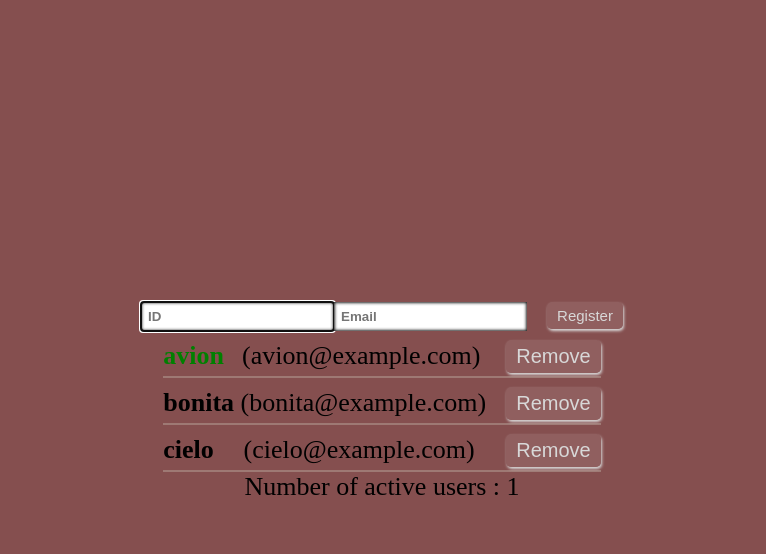
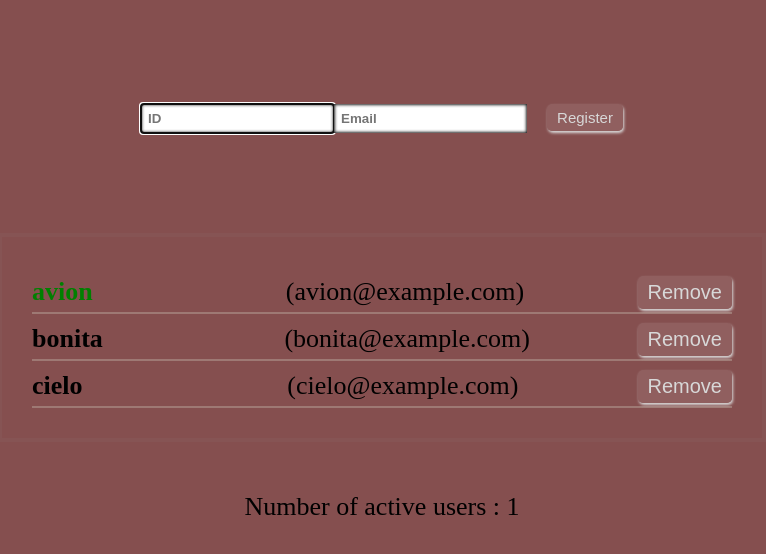
Before and after one commit to BexFox/React_Array, a React (Vite) app: page / in a window 1280 px wide. Shown: the top 554 px of the page, without its empty margins (258-1024 px from the left). Built offline with nearby package versions, Linux system fonts and the light colour scheme; the HTML template or start-up script is replaced by a standard one.

Commit message:
1. Edit the css of App, UserList  2. Implement useCallback in App.jsx

```diff
--- a/src/App.css
+++ b/src/App.css
@@ -1,9 +1,11 @@
 .App {
   height: 100vh;
   background: rgb(133, 79, 79);
+  font-size: calc(10px + 1rem);
   display: flex;
   flex-flow: column;
-  justify-content: center;
   align-items: center;
-  font-size: calc(10px + 1rem);
 }
+.createUser {
+  padding: 100px 0;
+}
--- a/src/App.jsx
+++ b/src/App.jsx
@@ -1,4 +1,4 @@
-import React, { useState, useRef, useMemo } from 'react';
+import React, { useState, useRef, useMemo, useCallback } from 'react';
 import UserList from './UserList';
 import CreateUser from './CreateUser';
 import './App.css';
@@ -14,20 +14,23 @@ function App() {
     email: '',
   });
   const { username, email } = inputs;
-  const onChange = (e) => {
+  const onChange = useCallback(
+    (e) => {
       const { name, value } = e.target;
       setInputs({
         ...inputs,
         [name]: value,
       });
-  };
+    },
+    [inputs]
+  );
   const [users, setUsers] = useState([
     { id: 1, username: 'avion', email: 'avion@example.com', active: true },
     { id: 2, username: 'bonita', email: 'bonita@example.com', active: false },
     { id: 3, username: 'cielo', email: 'cielo@example.com', active: false },
   ]);
   const nextId = useRef(4);
-  const onCreate = () => {
+  const onCreate = useCallback(() => {
     const user = {
       id: nextId.current,
       username,
@@ -40,19 +43,25 @@ function App() {
       email: '',
     });
     nextId.current += 1;
-  };
+  }, [users, username, email]);
 
-  const onRemove = (id) => {
+  const onRemove = useCallback(
+    (id) => {
       setUsers(users.filter((user) => user.id !== id));
-  };
+    },
+    [users]
+  );
 
-  const onToggle = (id) => {
+  const onToggle = useCallback(
+    (id) => {
       setUsers(
         users.map((user) =>
           user.id === id ? { ...user, active: !user.active } : user
         )
       );
-  };
+    },
+    [users]
+  );
   const count = useMemo(() => countActiveUsers(users), [users]);
   return (
     <div className='App'>
--- a/src/UserList.css
+++ b/src/UserList.css
@@ -1,8 +1,17 @@
+/* !notice
+  .userList should be the container, not individually, it's not the proper.
+*/
 .userList {
+  padding: 30px;
+  margin-bottom: 50px;
+  border: 4px solid #9b9b9b14;
+}
+.user {
   position: relative;
   display: flex;
   align-items: center;
   justify-content: space-between;
+  width: 700px;
   margin-top: 5px;
   line-height: 40px;
   border-bottom: 2px rgba(181, 161, 151, 0.526) solid;
--- a/src/UserList.jsx
+++ b/src/UserList.jsx
@@ -6,7 +6,7 @@ function User({ user, onRemove, onToggle }) {
   //   console.log(user);
   // });
   return (
-    <div className='userList'>
+    <div className='user'>
       <b
         style={{
           cursor: 'pointer',
@@ -34,7 +34,7 @@ function User({ user, onRemove, onToggle }) {
 
 export default function UserList({ users, onRemove, onToggle }) {
   return (
-    <div>
+    <div className='userList'>
       {users.map((user) => (
         <User
           user={user}
```
Lines whose indentation alone changed are shown as unchanged.
